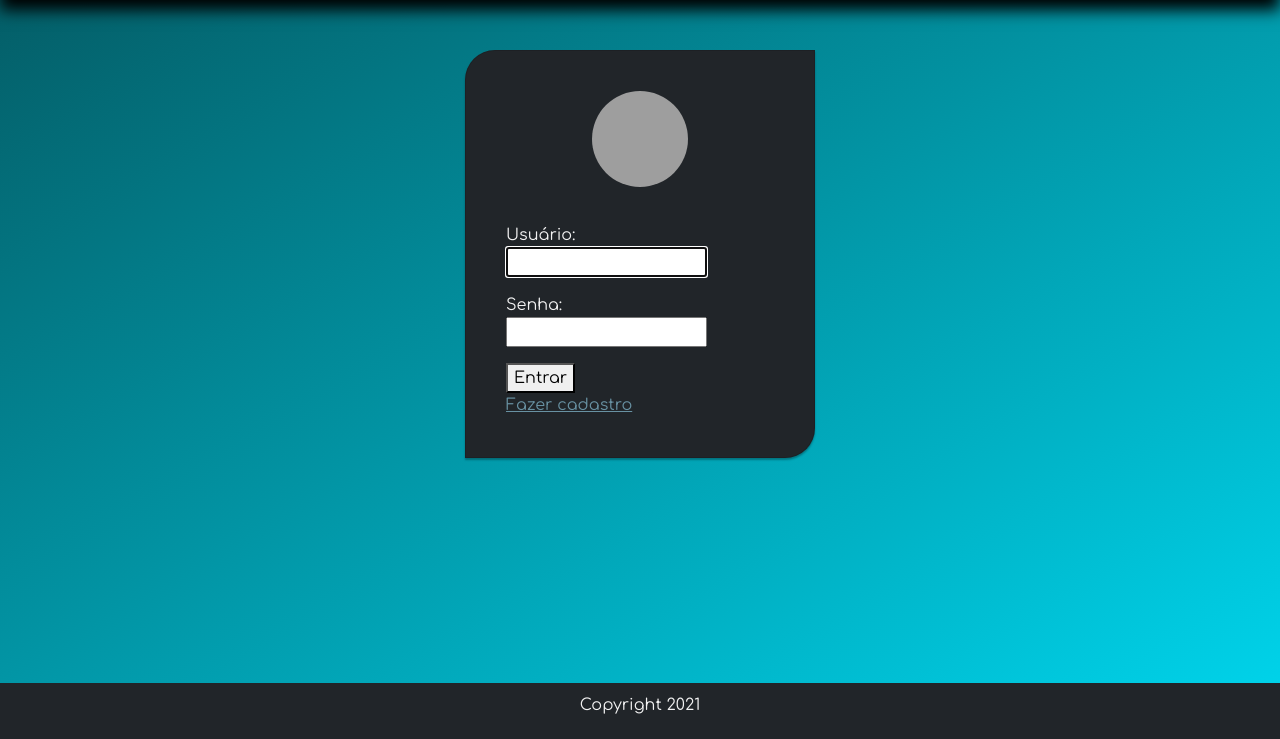
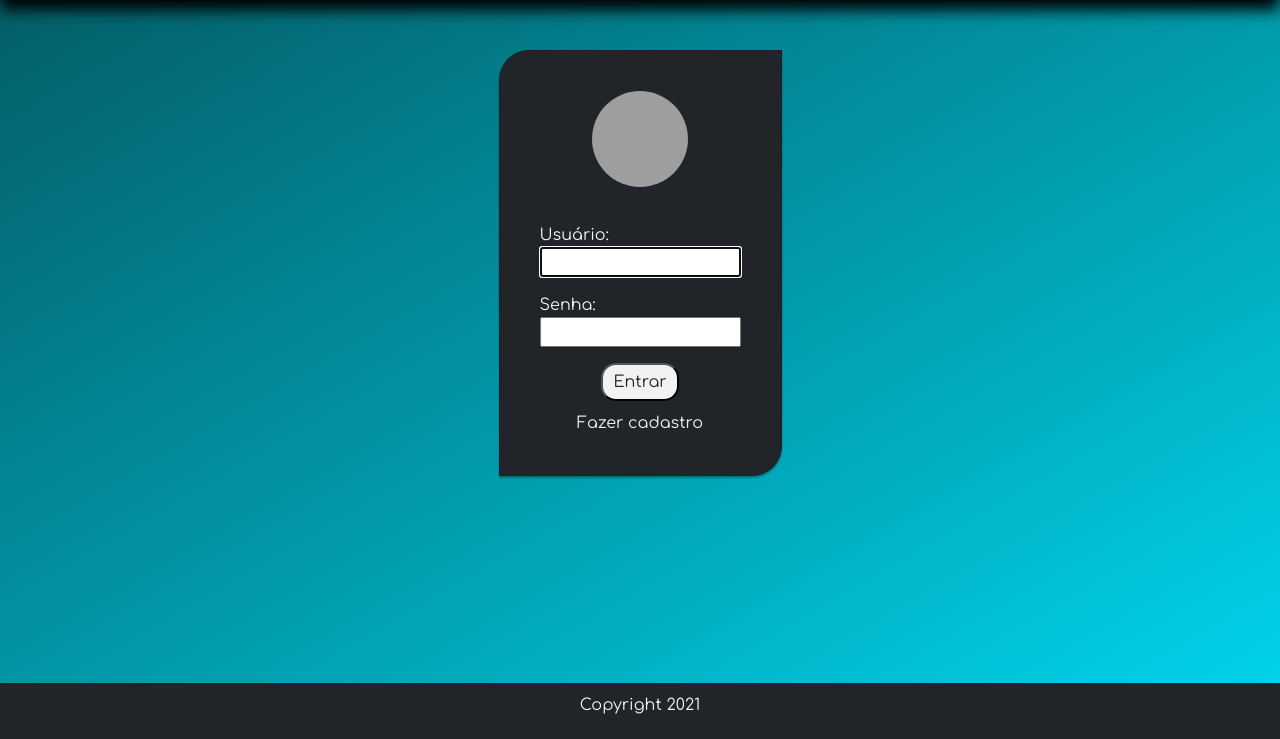
Before and after one commit to PSXBRosa/PSXBRosa.github.io, a Django app: page /accounts/login/ in a window 1280 px wide. Shown: the part 61-800 px from the top of the page. Run offline with Django 3.2, Linux system fonts and the light colour scheme; some libraries are stand-ins or nearby versions; grey boxes are pictures that could not be loaded.

Commit message:
update login

```diff
--- a/accounts/templates/registration/login.html
+++ b/accounts/templates/registration/login.html
@@ -8,7 +8,7 @@ Login
 {% if user.is_authenticated %}
 <p>Você não tem acesso a essa página!</p>
 {% else %}
-<div class="container">
+<div class="container-login">
     <div class="card card-container">
         <img id="profile-img" class="profile-img-card" src="//ssl.gstatic.com/accounts/ui/avatar_2x.png" />
         <p id="profile-name" class="profile-name-card"></p>
--- a/static/css/style.css
+++ b/static/css/style.css
@@ -323,7 +323,7 @@ footer {
 
 .disciplina-cartao:hover {
     box-shadow: 0 10px 15px black;
-    transform: rotate(1deg);
+    transform: rotate(0.75deg);
     transition-duration: 300ms;
 }
 
@@ -439,3 +439,32 @@ hr {
 label{
     text-align: left;
 }
+
+.container-login {
+    color: #f2f2f2;
+    display: flex;
+    justify-content: center;
+    text-align: center;
+}
+
+.container-login button {
+    background-color: #f2f2f2;
+    color: #212529;
+    border-radius: 15px;
+    padding: 5px 10px;
+}
+
+.container-login button:hover {
+    box-shadow: 0 2px 4px #f2f2f2c4;
+    transition-duration: 300ms;
+}
+
+.container-login a {
+    margin-top: 5%;
+    color: #f2f2f2;
+    text-decoration: none;
+}
+
+.container-login a:hover {
+    text-decoration: underline;
+}
```
Also changed, not shown: db.sqlite3.
